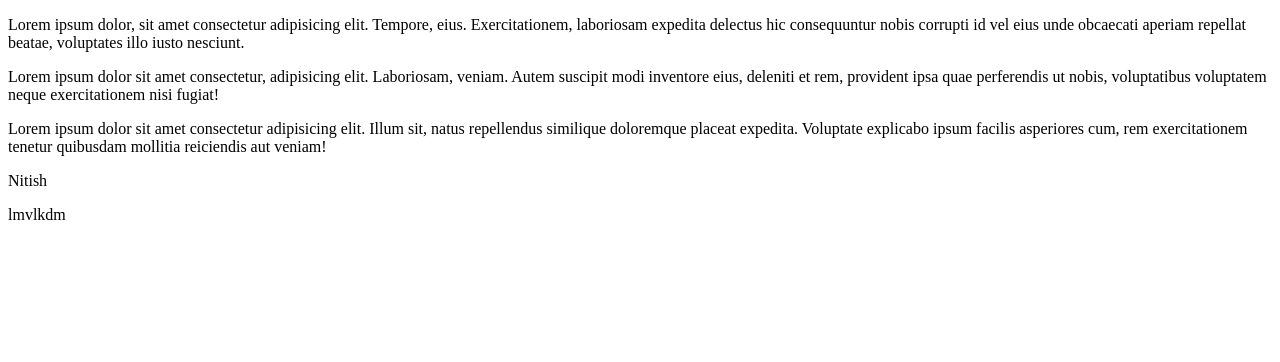
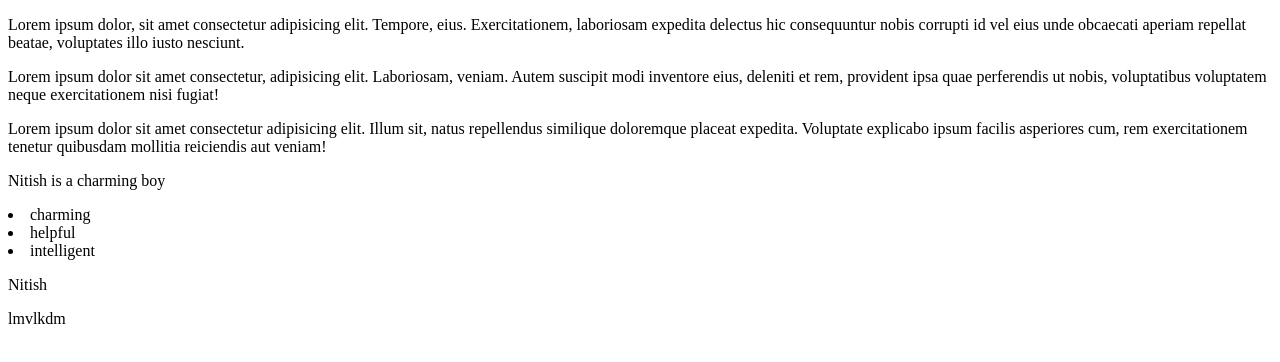
Before and after one commit to Nitish0604/Git_work, a plain HTML site: page index.html in a window 1280 px wide. Drawn offline with Linux system fonts and the light colour scheme.

Commit message:
Riya functionalities

```diff
--- a/index.html
+++ b/index.html
@@ -10,7 +10,10 @@
     <p>Lorem ipsum dolor, sit amet consectetur adipisicing elit. Tempore, eius. Exercitationem, laboriosam expedita delectus hic consequuntur nobis corrupti id vel eius unde obcaecati aperiam repellat beatae, voluptates illo iusto nesciunt.</p>
     <p>Lorem ipsum dolor sit amet consectetur, adipisicing elit. Laboriosam, veniam. Autem suscipit modi inventore eius, deleniti et rem, provident ipsa quae perferendis ut nobis, voluptatibus voluptatem neque exercitationem nisi fugiat!</p>
     <p>Lorem ipsum dolor sit amet consectetur adipisicing elit. Illum sit, natus repellendus similique doloremque placeat expedita. Voluptate explicabo ipsum facilis asperiores cum, rem exercitationem tenetur quibusdam mollitia reiciendis aut veniam!</p>
-
+   <p>Nitish is a charming boy</p>
+   <Li>charming</Li>
+   <Li>helpful</Li>
+   <Li>intelligent </Li>
 
     <p>Nitish</p>
     <p>lmvlkdm</p>
```
